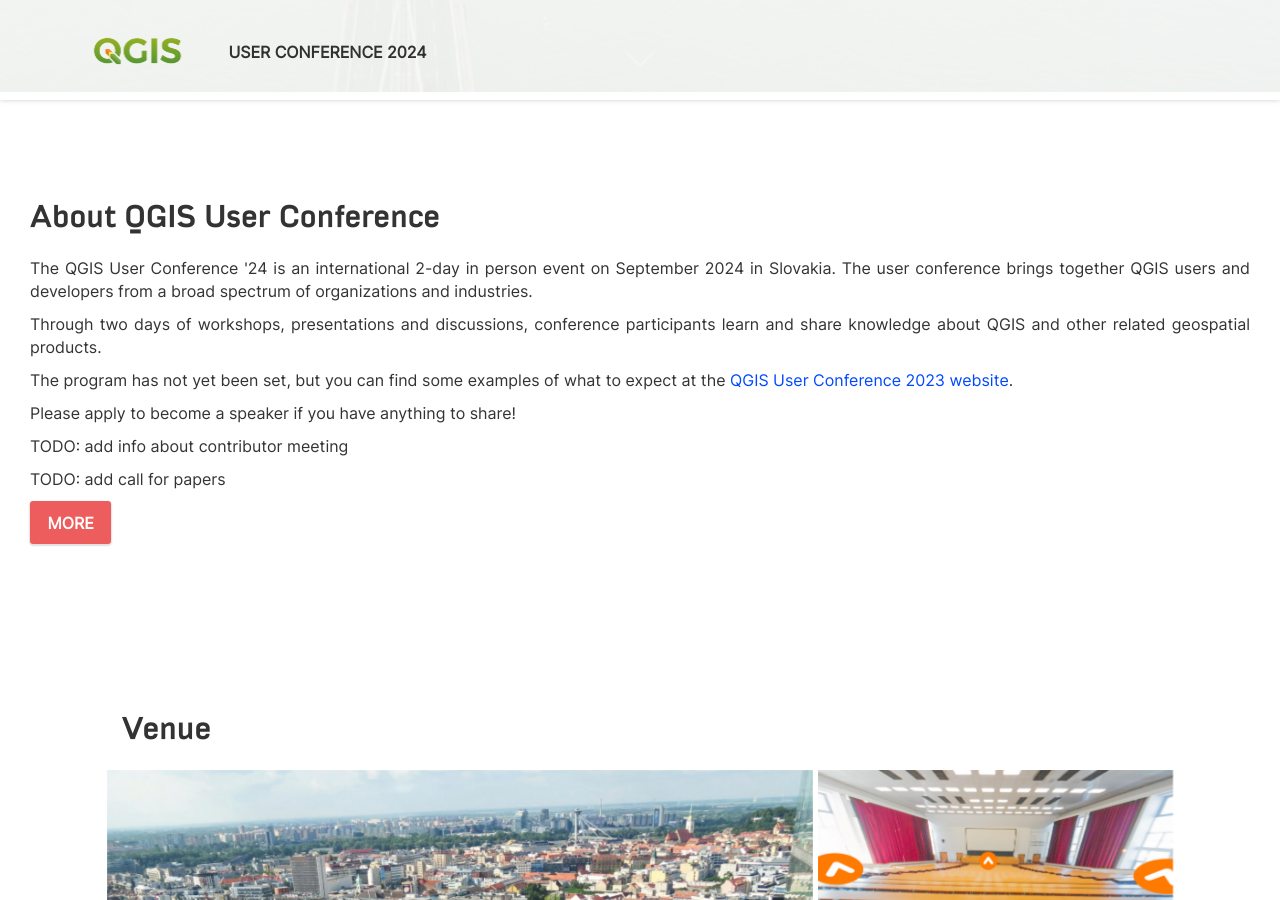
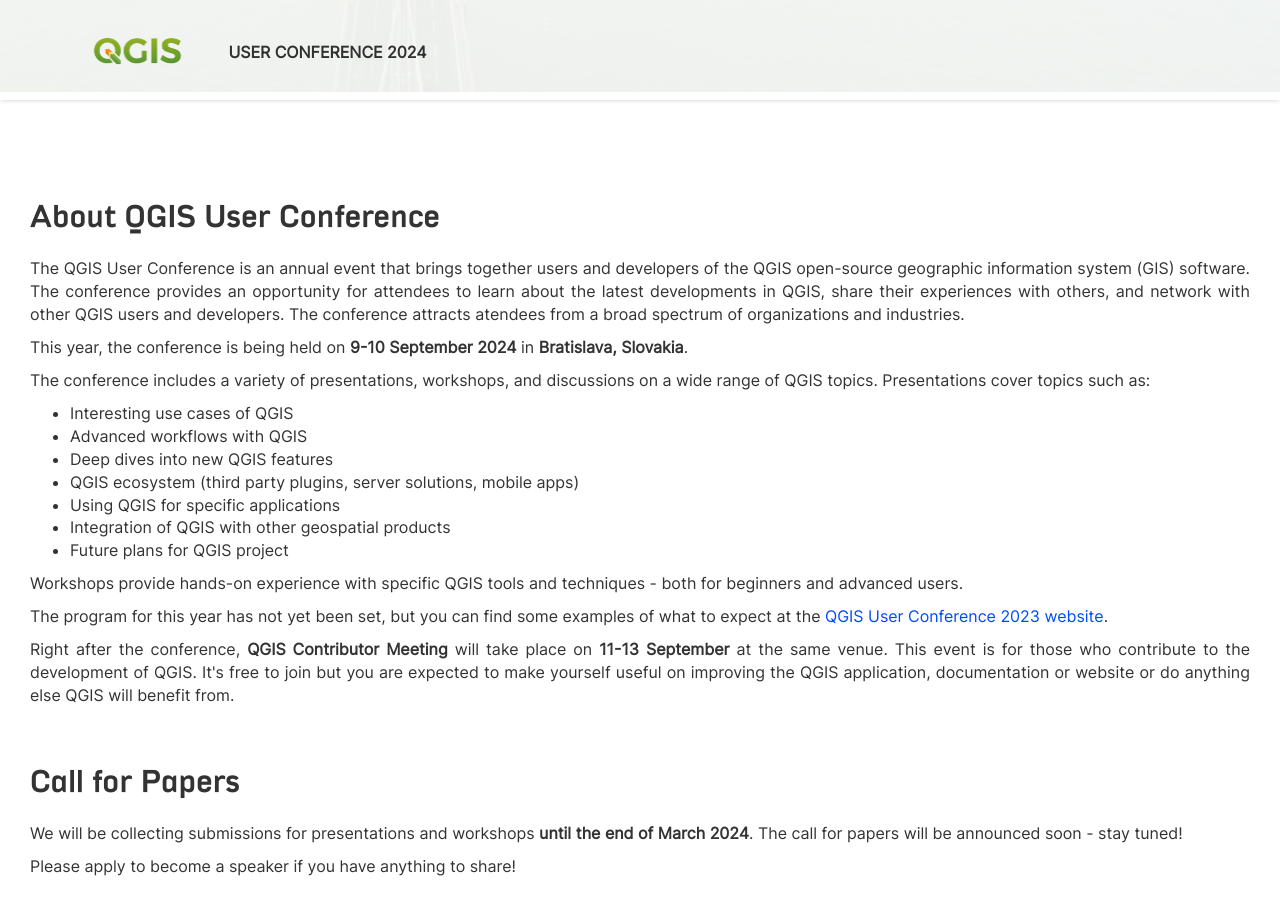
Before and after one commit to qgis-sk/uc2024-web, a Jekyll site: the page built from _pages/index.html, in a window 1280 px wide and 900 px high, scrolled down 808 px. Built offline with Jekyll 4.4.1, drawn with Linux system fonts in a browser that asks for light colours; nearby versions of some CDN libraries; some of the changed text lies outside the part shown.

Commit message:
Improved about, added map

```diff
--- a/_includes/about.html
+++ b/_includes/about.html
@@ -4,25 +4,52 @@
         <h3>About QGIS User Conference</h3>
         <p>
 
+The QGIS User Conference is an annual event that brings together users and developers of the QGIS open-source geographic information system (GIS) software. The conference provides an opportunity for attendees to learn about the latest developments in QGIS, share their experiences with others, and network with other QGIS users and developers. The conference attracts atendees from a broad spectrum of organizations and industries.
+</p><p>
+This year, the conference is being held on <b>9-10 September 2024</b> in <b>Bratislava, Slovakia</b>.
+</p><p>
+The conference includes a variety of presentations, workshops, and discussions on a wide range of QGIS topics.
+Presentations cover topics such as:
+<ul>
+<li> Interesting use cases of QGIS
+    <li> Advanced workflows with QGIS
+    <li> Deep dives into new QGIS features
+    <li> QGIS ecosystem (third party plugins, server solutions, mobile apps)
+    <li> Using QGIS for specific applications
+    <li> Integration of QGIS with other geospatial products
+    <li> Future plans for QGIS project
+</ul>
+Workshops provide hands-on experience with specific QGIS tools and techniques - both for beginners and advanced users.
+</p><p>
+The program for this year has not yet been set, but you can find some examples of what to expect at the <a href="https://uc2023.qgis.nl/">QGIS User Conference 2023 website</a>.
+</p>
+
+<p>
+Right after the conference, <b>QGIS Contributor Meeting</b> will take place on <b>11-13 September</b> at the same venue. This event is for those who contribute to the development of QGIS. It's free to join but you are expected to make yourself useful on improving the QGIS application, documentation or website or do anything else QGIS will benefit from.
+
+<!--
+<a href="https://github.com/qgis/QGIS/wiki/27th%E2%80%90Contributor%E2%80%90Meeting%E2%80%90in%E2%80%90Bratislava"></a>-->
+
+</p>
+<h3>Call for Papers</h3>
+<p>
+    We will be collecting submissions for presentations and workshops <b>until the end of March 2024</b>. The call for papers will be announced soon - stay tuned!
+</p>
+<p>
+    Please apply to become a speaker if you have anything to share!
+</p>
+
+<h3>Tickets</h3>
+<p>
+    Registration for the event will start in <b>April 2024</b>.
+</p>
 
 
-The QGIS User Conference '24 is an international 2-day in person event on September 2024 in Slovakia. The user conference brings together QGIS users and developers from a broad spectrum of organizations and industries.
-</p><p>
-Through two days of workshops, presentations and discussions, conference participants learn and share knowledge about QGIS and other related geospatial products.
-</p><p>
-The program has not yet been set, but you can find some examples of what to expect at the <a href="https://uc2023.qgis.nl/">QGIS User Conference 2023 website</a>.
-</p><p>
-Please apply to become a speaker if you have anything to share!
-</p>
-<p>
-TODO: add info about contributor meeting
-</p>
-<p>
-TODO: add call for papers
-</p>
+    <!--
             <div>
             <a href="{% link _pages/about.md %}" class="btn btn-primary waves-effect waves-button waves-light waves-float">More</a>
         </div>
+    -->
 
     </div>
 </section>
--- a/_includes/head.html
+++ b/_includes/head.html
@@ -27,6 +27,12 @@
     <link rel="icon" type="image/png" href="{{ "/img/favicons/qgis-icon64.png" sizes="64x64" | prepend: site.baseurl }}">
     <link rel="icon" type="image/png" href="{{ "/img/favicons/qgis-icon32.png" sizes="32x32" | prepend: site.baseurl }}">
 
+
+    <link rel="stylesheet" href="https://unpkg.com/leaflet@1.9.3/dist/leaflet.css" integrity="sha256-kLaT2GOSpHechhsozzB+flnD+zUyjE2LlfWPgU04xyI=" crossorigin=""/>
+
+    <script src="https://unpkg.com/leaflet@1.9.3/dist/leaflet.js" integrity="sha256-WBkoXOwTeyKclOHuWtc+i2uENFpDZ9YPdf5Hf+D7ewM=" crossorigin=""></script>
+
+
     <meta name="theme-color" content="#2b5797">
 
     <link href="{{ "/css/main.css" | prepend: site.baseurl }}" rel="stylesheet">
--- a/_includes/location-map.html
+++ b/_includes/location-map.html
@@ -1,31 +1,31 @@
 <!-- Begin Location Section -->
+
 <section id="location-map" class="location-map">
-    <!-- <div id="canvas-map" class="canvas-map"></div> -->
-    <iframe id="canvas-map" class="canvas-map" frameborder="0" scrolling="no" marginheight="0" marginwidth="0" src="https://www.openstreetmap.org/export/embed.html?bbox=20.741822719573978%2C42.21605138848048%2C20.762851238250736%2C42.22599893652783&amp;layer=mapnik&amp;marker={{ site.eventPlaceCoordinates | replace:' ','' }}"></iframe>
     <div class="content-wrapper">
-        <div class="col-lg-3 col-md-4 col-sm-6 col-md-offset-1 animated hiding location-description text-left" data-animation="fadeInLeft" data-delay="0">
-            <div class="row">
-                <div class="pull-left">
-                    <h3>{{ site.locationBlockTitle }}</h3>
-                    <ul>
-                        {% if site.eventLocationName %}<li>{{ site.eventLocationName }}</li>{% endif %}
-                        <li>{{ site.eventStreetAddress }}, {{ site.eventAddressLocality }}, {{ site.eventAddressCountry }}</li>
-                        <!-- <li><a href="mailto:{{ site.email }}">{{ site.email }}</a></li> -->
-                        <!-- <li>
-                            {% assign startTime = site.eventStartTime | split: "T" %}
-                            <time>{{ startTime[1] }}</time> -
-                            {% assign endTime = site.eventEndTime | split: "T" %}
-                            <time>{{ endTime[1] }}</time>
-                        </li> -->
-                    </ul>
-                </div>
-                <a href="https://www.openstreetmap.org/directions?from=&to={{ site.eventPlaceCoordinates | replace:' ','' }}" class="pull-right">
-                    <svg class="icon icon-direction" viewBox="0 0 32 32">
-                        <use xlink:href="{{ site.baseurl }}/img/sprites/sprites.svg#icon-direction"></use>
-                    </svg>
-                </a>
-            </div>
+      <div class="">
+        <div id="map" class="canvas-map"></div>
+
+        <div class="row" >
+          <div class="col-sm-push-1 col-xs-push-7 animated hiding location-description text-left" data-animation="fadeInLeft" data-delay="0">
+            <h4>Faculty of Civil Engineering STU</h4> <ul> <li>Radlinskeho 11</li> <li>Bratislava</li> <li>Slovakia</li> </ul> <a href="https://www.openstreetmap.org/directions?from=&to=48.152044,17.115374" target="_blank"> Directions <svg class="icon-direction" viewBox="0 0 32 32"> <use xlink:href="/img/sprites/sprites.svg#icon-direction"></use> </svg> </a>
+          </div>
         </div>
+      </div>
     </div>
-</section>
+  </section>
+
+  <script>
+
+
+
+
+const map = L.map('map').setView([48.152044, 17.115374], 6);
+L.marker([48.152044, 17.115374]).addTo(map).bindPopup('<div class="location-map-popup"> <div class="logo logo-dark"></div> <p>Faculty of Civil Engineering STU</p> <ul> <li>Radlinskeho 11</li> <li>Bratislava</li> <li>Slovakia</li> </ul> <a href="https://www.openstreetmap.org/directions?from=&to=48.152044,17.115374" target="_blank"> Directions <svg class="icon-direction" viewBox="0 0 32 32"> <use xlink:href="/img/sprites/sprites.svg#icon-direction"></use> </svg> </a> </div> ');
+map.scrollWheelZoom.disable();
+
+const tiles = L.tileLayer('https://tile.openstreetmap.org/{z}/{x}/{y}.png', { maxZoom: 19, attribution: '&copy; ' + '<a href="http://www.openstreetmap.org/copyright">OpenStreetMap</a>' }).addTo(map);
+
+  </script>
+
+
 <!-- End Location Section -->
--- a/_pages/index.html
+++ b/_pages/index.html
@@ -7,6 +7,8 @@
 
 {% include about.html %}
 
+{% include location-map.html %}
+
 {% include venue.html %}
 
 {% include partners.html %}
--- a/_sass/partials/_location-map.scss
+++ b/_sass/partials/_location-map.scss
@@ -1,7 +1,7 @@
 .location-map {
     font-weight: $light;
-    padding: 172px 0;
-    height: 700px;
+    //padding: 172px 0;
+    height: 500px;
     h3 {
         margin-bottom: 0;
     }
@@ -29,11 +29,6 @@
     }
 }
 .canvas-map {
-    position: absolute;
-    top: 0;
-    right: 0;
-    bottom: 0;
-    left: 0;
     width: 100%;
-    height: 700px;
+    height: 500px;
 }
```
Also changed, not shown: css/main.css.
